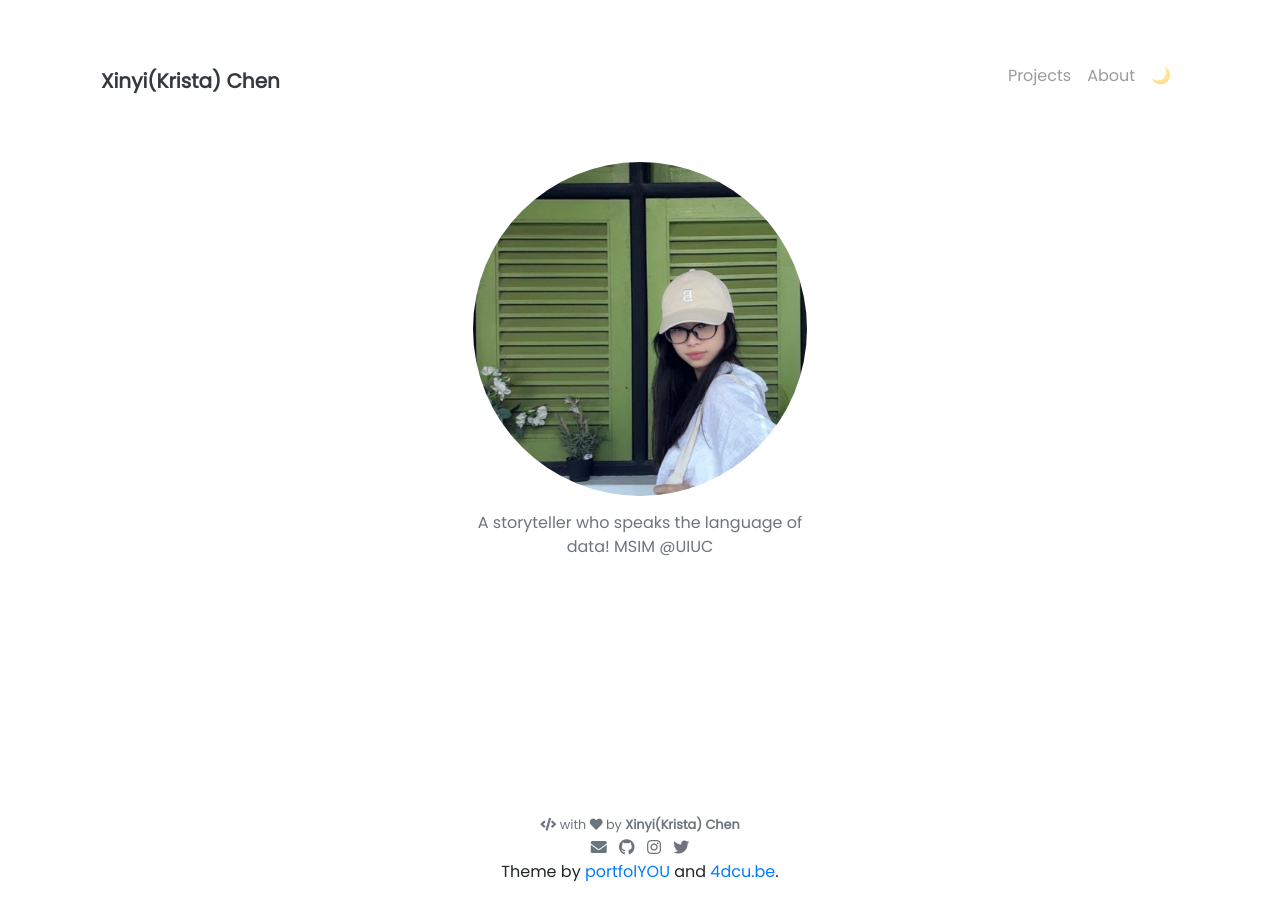
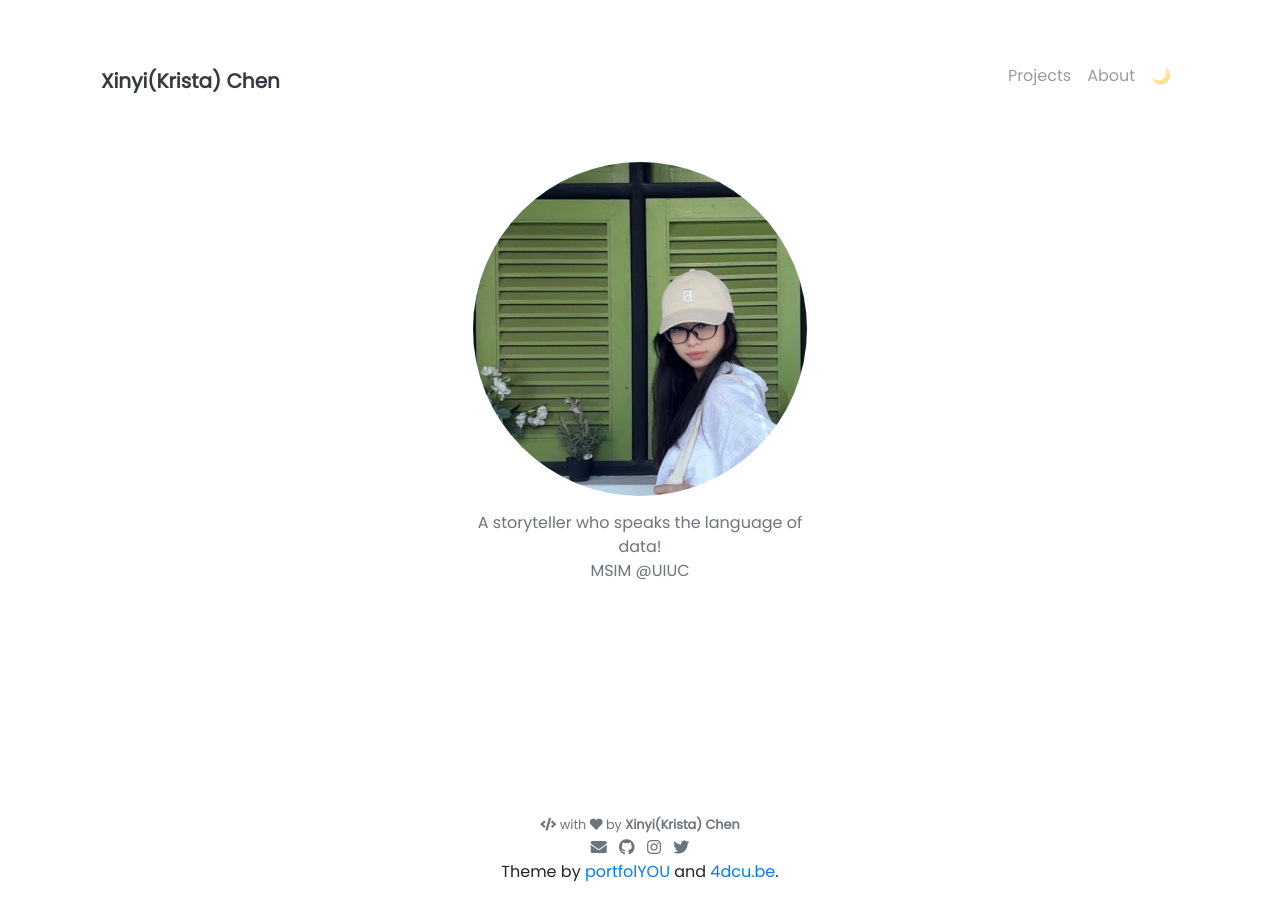
Before and after one commit to xinyiC11/xinyiC11.github.io, a Jekyll site: the page built from pages/index.md, in a window 1280 px wide. Built offline with Jekyll 4.4.1, drawn with Linux system fonts in a browser that asks for light colours; nearby versions of some CDN libraries.

Commit message:
Modify site description with HTML formatting
Updated the description to include HTML line break.

```diff
--- a/_config.yml
+++ b/_config.yml
@@ -7,7 +7,7 @@
 ### Site Settings ###
 title               : Xinyi(Krista) Chen
 description         : >-
-                      A storyteller who speaks the language of data!
+                      A storyteller who speaks the language of data!<br>
                       MSIM @UIUC
 baseurl             : ""   # Change to empty quotes if you are hosting your site at <your-username>.github.io directly,
 #                                             otherwise will be hosted at <your-username>.github.io/{{base_url}}
```
